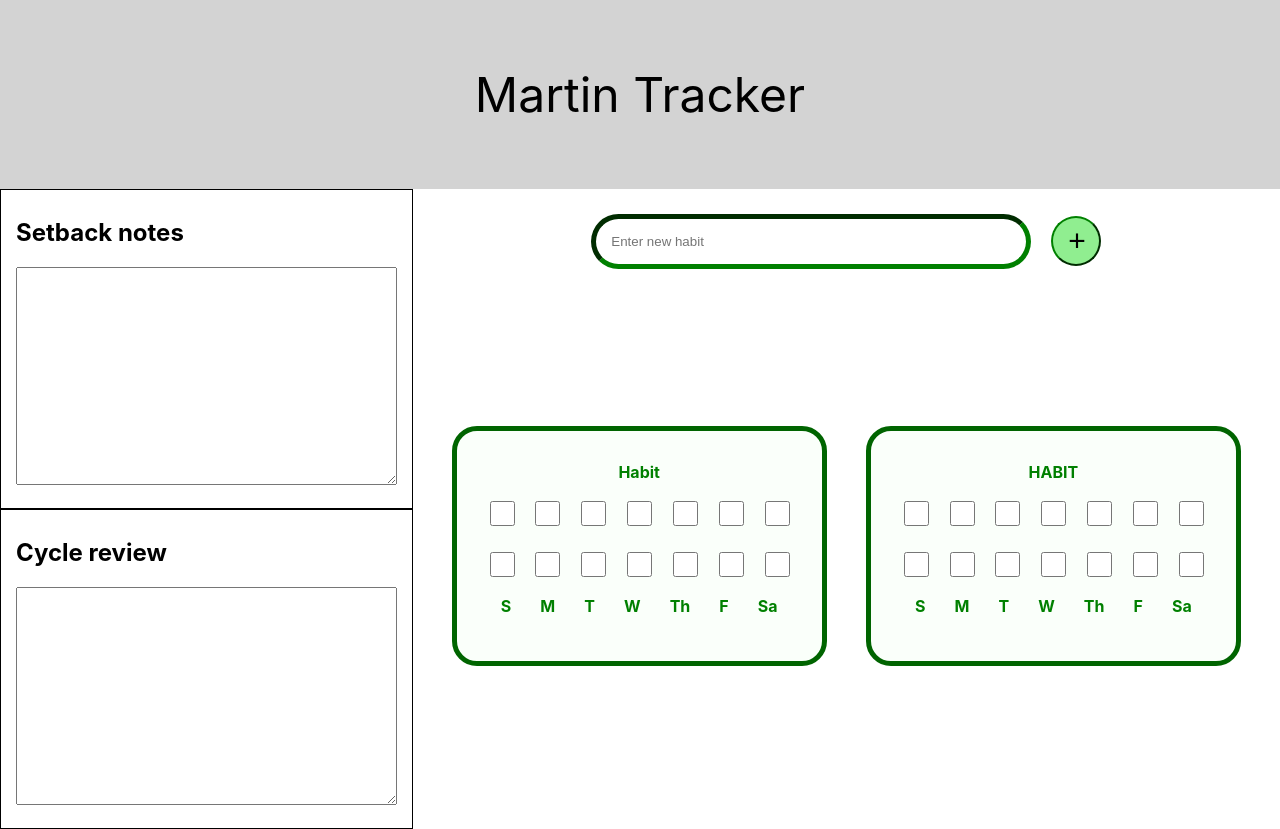
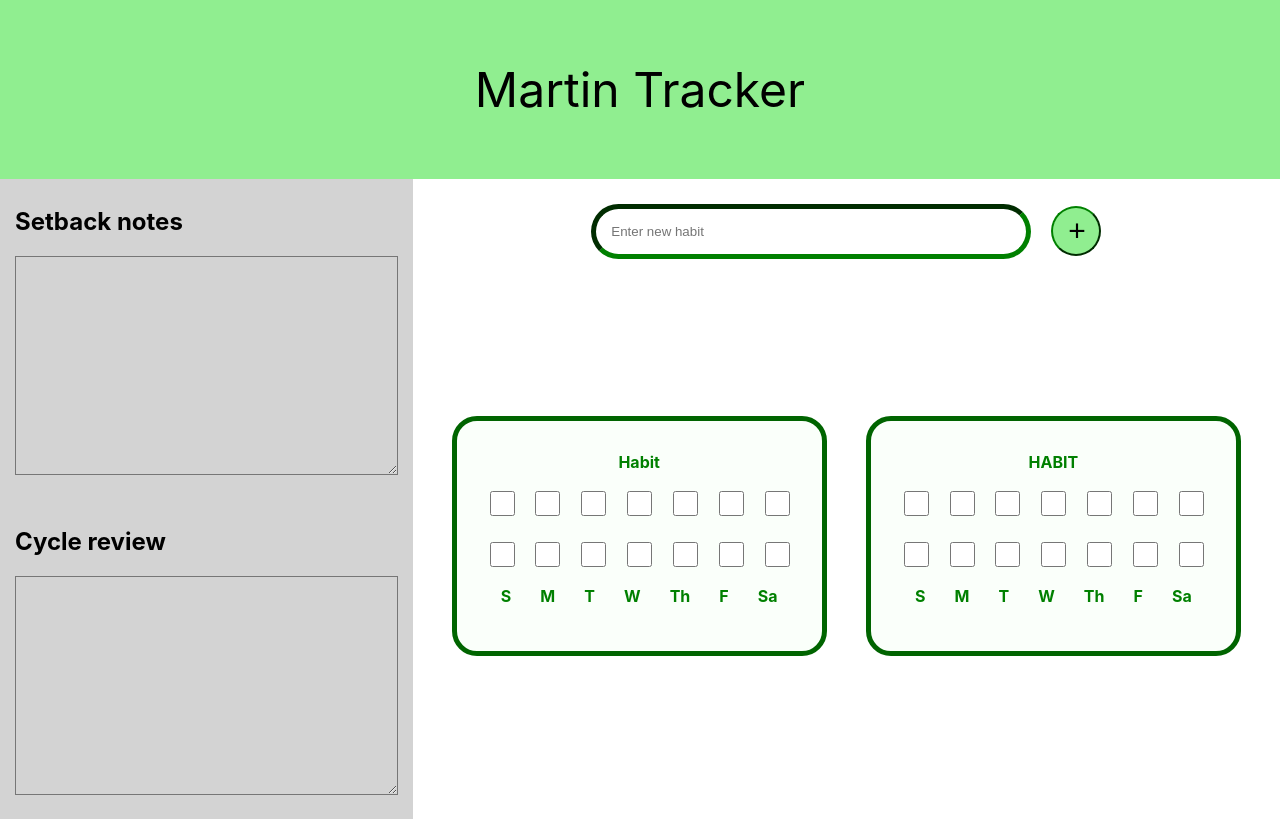
Before and after one commit to Aldo10012/Intensive_1.1, a plain HTML site: page index.html in a window 1280 px wide. Drawn offline with Linux system fonts and the light colour scheme.

Commit message:
edited readme

```diff
--- a/style.css
+++ b/style.css
@@ -7,8 +7,8 @@ body{
     Stylizing navbar
 *****************************************************************/
 nav{
-    background-color: lightgray;
-    padding: 25px;
+    background-color: lightgreen;
+    padding: 20px;
     min-height: 15vh;
     display: flex;
     flex-direction: column;
@@ -40,7 +40,7 @@ main{
 *****************************************************************/
 
 sidenav{
-    /* background-color: lime; */
+    background-color: lightgray;
     width: 33%;
     height: auto;
     display: flex;
@@ -49,7 +49,7 @@ sidenav{
 }
 
 sidenav > div{
-    border: solid 1px;
+    /* border: solid 1px; */
     padding: 0px 15px 15px 15px;
     height: 50%;
     display: flex;
@@ -59,6 +59,8 @@ sidenav > div{
 
 textarea{
     min-height: 70%;
+    background-color: rgba(0,0,0,0);
+    font-size: 1.5em;
 
 }
 
```
Also changed, not shown: 1 other file.
